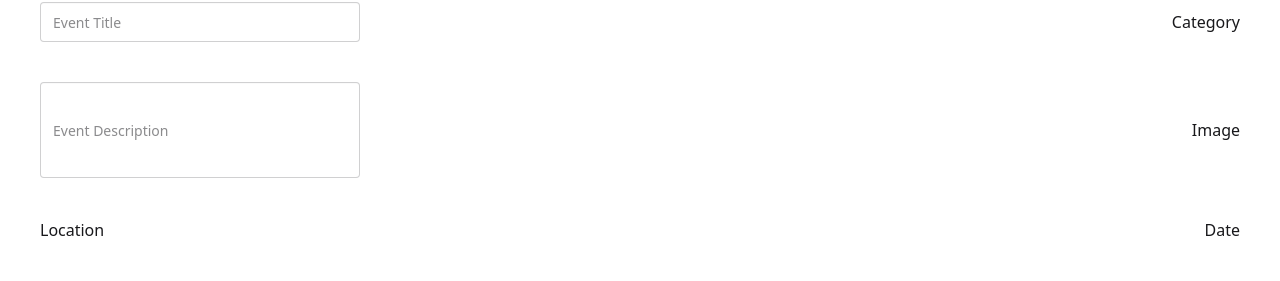
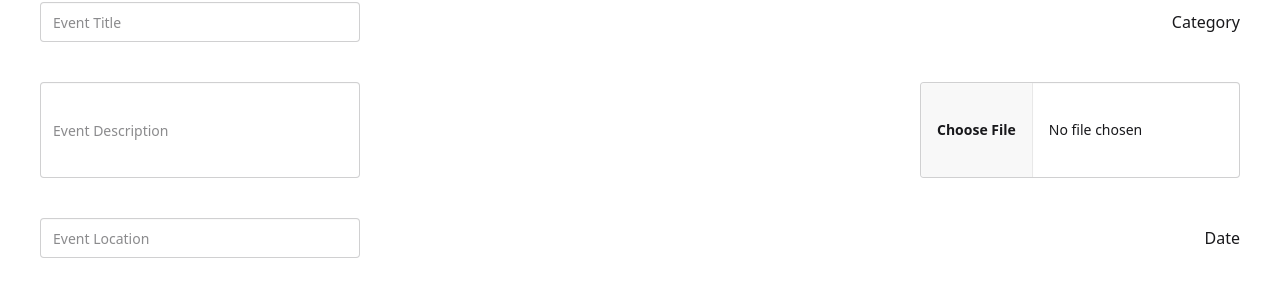
Before and after one commit to TanCie/em-frontend, a React (Vite) app: page / in a window 1280 px wide. Shown: the part 410-691 px from the top of the page. Built offline with nearby package versions, Linux system fonts and the light colour scheme; no server answers.

Commit message:
added text area for event location and a file input for image upload

```diff
--- a/src/pages/CreateEvent.jsx
+++ b/src/pages/CreateEvent.jsx
@@ -2,20 +2,26 @@ export const CreateEvent = () => {
   return (
     <div className="m-10">
       <div className="flex flex-col gap-10">
-        <div className="text-3xl">
-          Create a new Event
-        </div>
+        <div className="text-3xl">Create a new Event</div>
         <div className="flex justify-between items-center">
           <input type="text" className="input" placeholder="Event Title" />
           <div>Category</div>
         </div>
         <div className="flex justify-between items-center">
-          <input type="textarea" className="input h-24" placeholder="Event Description" />
+          <input
+            type="textarea"
+            className="input h-24"
+            placeholder="Event Description"
+          />
 
-          <div>Image</div>
+          <input
+            type="file"
+            accept="image/*"
+            className="file-input file-input-bordered w-full max-w-xs h-24"
+          />
         </div>
         <div className="flex justify-between items-center">
-          <div>Location</div>
+          <input type="text" className="input" placeholder="Event Location" />
           <div>Date</div>
         </div>
         <button className="btn btn-block">block</button>
```
